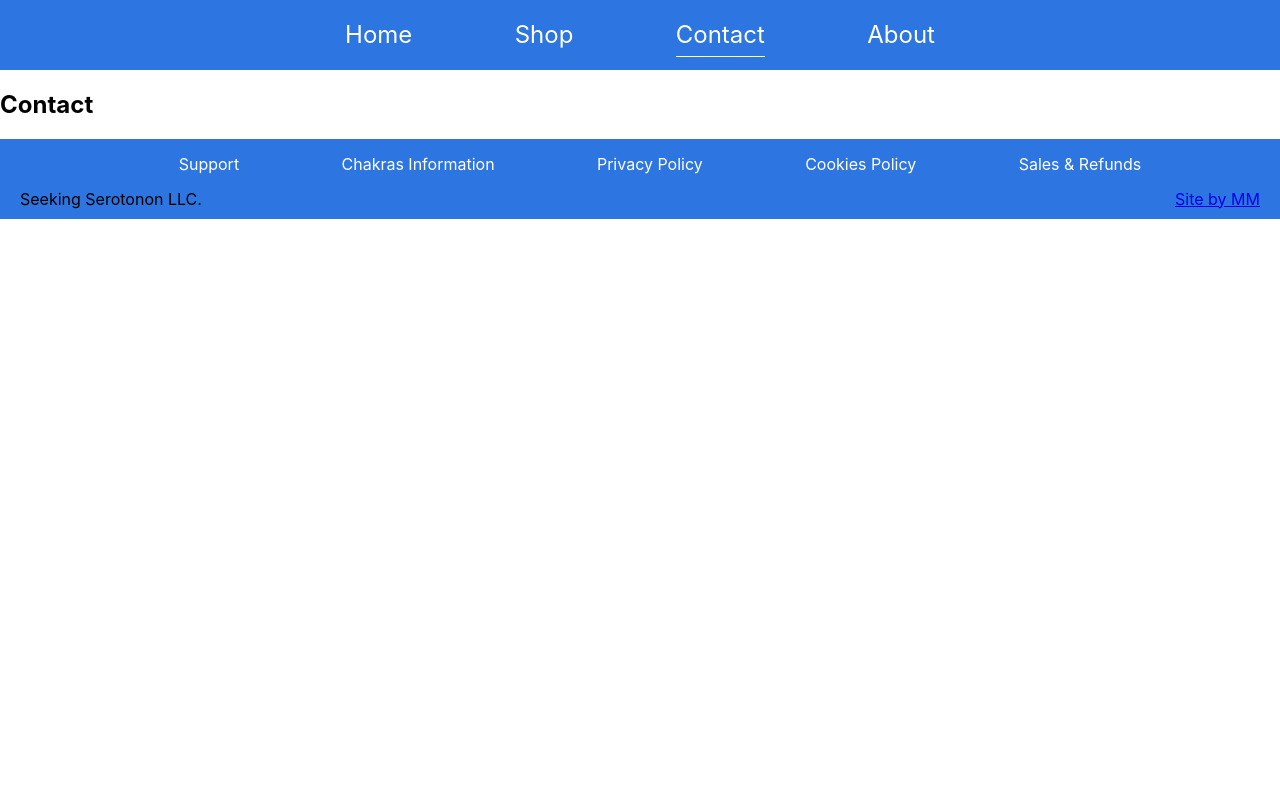
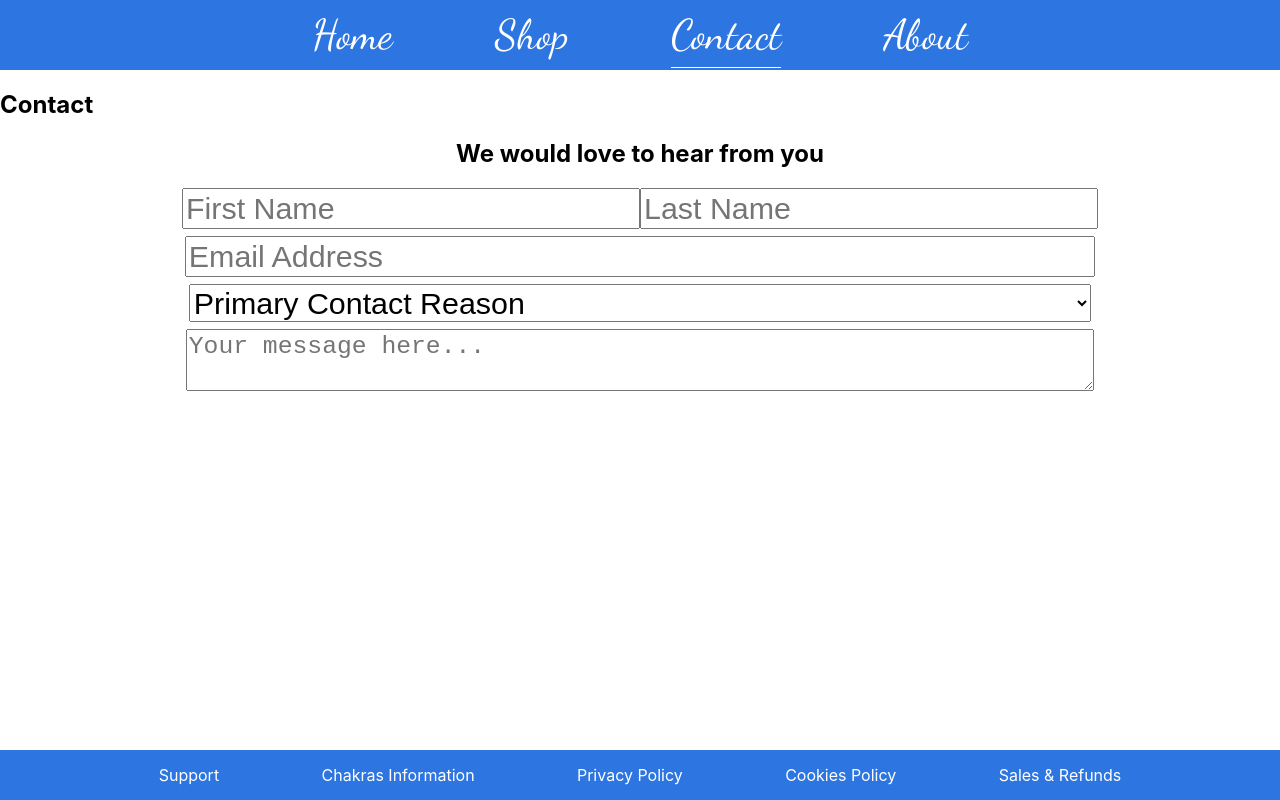
Before and after one commit to Michael-Montgomery/serotonin, a React (Create React App) app: page /contact in a window 1280 px wide. Built offline with nearby package versions, Linux system fonts and the light colour scheme.

Commit message:
styles and content.

```diff
--- a/public/index.html
+++ b/public/index.html
@@ -10,6 +10,14 @@
       content="Web site created using create-react-app"
     />
     <link rel="apple-touch-icon" href="%PUBLIC_URL%/logo192.png" />
+
+
+    <!--  Google Fonts -->
+
+
+    <link rel="preconnect" href="https://fonts.googleapis.com">
+<link rel="preconnect" href="https://fonts.gstatic.com" crossorigin>
+<link href="https://fonts.googleapis.com/css2?family=Dancing+Script:wght@400..700&display=swap" rel="stylesheet">
     <!--
       manifest.json provides metadata used when your web app is installed on a
       user's mobile device or desktop. See https://developers.google.com/web/fundamentals/web-app-manifest/
--- a/src/components/footer/footer.css
+++ b/src/components/footer/footer.css
@@ -1,5 +1,9 @@
 #footer-wrapper {
     height: 50px;
+    position: fixed;
+  left: 0;
+  bottom: 0;
+  width: 100%;
 }
 
 #footer-wrapper ul {
@@ -8,6 +12,7 @@
     list-style-type: none;
     line-height: 50px;
     margin: 0;
+    padding-left: 0;
 }
 
 #footer-wrapper ul li {
@@ -29,8 +34,46 @@
     display: inline;
     text-align: center;
     margin: 0 auto;
+    color: white;
 }
 
 #site-credit-link {
     float: right;
+    text-decoration: none;
+    color: white;
 }
+
+
+
+
+
+
+
+
+
+
+
+
+
+
+
+
+
+
+@media only screen and (max-width: 600px) {
+    #footer-wrapper {
+        height: auto;
+        padding-top: 15px;
+    }
+
+    #footer-wrapper:not(#lower-footer) {
+        display: none;
+    }
+
+    #footer-wrapper ul li {
+        display: block;
+        margin: -15px;
+    }
+
+    #footer-wrapper ul li a {}
+  }
--- a/src/components/header/header.css
+++ b/src/components/header/header.css
@@ -18,13 +18,17 @@ header nav img {
 
 header nav a {
     text-decoration: none;
-    font-size: 1.5em;
+    font-size: 2.6em;
     /* color: #624ADC;
      */
      color: white;
     margin: 0 4vw;
     padding: 0;
     transition: all .5s;
+    font-family: "Dancing Script", cursive;
+  font-optical-sizing: auto;
+  /* font-weight: <weight>; */
+  font-style: normal;
 }
 
 header nav a.active {
@@ -35,7 +39,7 @@ header nav a.active {
 header nav a:hover:not(.active) {
     border-top: 1px solid white;
     border-bottom: 1px solid white;
-    padding: 7px 0;
+    padding: 4px 0;
 }
 
 .responsive-menu-btn {
@@ -49,6 +53,7 @@ header nav a:hover:not(.active) {
     transition: all .4s;
     position: sticky;
     top: 70px;
+    border-bottom: 1px solid white;
 }
 
 #shop-header ul {
@@ -105,7 +110,13 @@ header nav a:hover:not(.active) {
     }
 
     #responsive-menu-wrapper {
-        padding-top: 65px;
+        padding-top: 45px;
+        padding-bottom: 15px;
+    }
+
+    #responsive-menu-wrapper details {
+        color: white;
+        margin-bottom: -30px;
     }
 
     #responsive-menu-wrapper ul {
@@ -119,7 +130,7 @@ header nav a:hover:not(.active) {
     }
 
     #responsive-menu-wrapper ul li a {
-        font-size: 1.6em;
+        font-size: 1.8em;
         text-decoration: none;
         color: white;
 
@@ -131,7 +142,7 @@ header nav a:hover:not(.active) {
     }
 
     #mobile-shop-wrapper dd {
-        font-size: .8em;
+        font-size: .9em;
     }
 
     #mobile-shop-wrapper dl dt {
--- a/src/components/header/header.js
+++ b/src/components/header/header.js
@@ -20,7 +20,7 @@ function Header(props) {
 
     return (
        <>
-        <header style={{ height: responsiveHeaderExpanded ? '500px' : '70px', backgroundColor:  props.color ? props.color : '#2D75E0'}}>
+        <header style={{ height: responsiveHeaderExpanded ? 'auto' : '70px', backgroundColor:  props.color ? props.color : '#2D75E0'}}>
             <nav>
                 <NavLink to='/'>Home</NavLink>
                 <Link onMouseEnter={handleShopMenu}>Shop</Link>
@@ -38,7 +38,11 @@ function Header(props) {
                             <Link to='/'>Home</Link>
                         </li>
                         <li>
-                            <Link to='/shop'>Shop</Link>
+                            {/* <Link to='/shop'>Shop</Link> */}
+                           <details>
+                            <summary>
+                            Shop
+                            </summary>
                             <div id='mobile-shop-wrapper' style={{backgroundColor:  props.color ? props.color : '#2D75E0'}}>
                                 <dl>
                                     <dt>Women</dt>
@@ -49,6 +53,7 @@ function Header(props) {
                                     <dd><Link>Items</Link></dd>
                                 </dl>
                             </div>
+                           </details>
                         </li>
                         <li>
                             <Link to='/contact'>Contact</Link>
--- a/src/components/packagemodal/packagemodal.css
+++ b/src/components/packagemodal/packagemodal.css
@@ -13,8 +13,13 @@
     box-shadow: 0px 0px 42px -2px rgba(0, 0, 0, 0.75);}
 
 #package-modal-wrapper h2 {
+    font-size: 1.8em;
     text-align: center;
     margin-top: 0;
+    font-family: "Dancing Script", cursive;
+  font-optical-sizing: auto;
+  /* font-weight: <weight>; */
+  font-style: normal;
 }
 
 #package-modal-picture-wrapper {
--- a/src/pages/checkout/checkout.css
+++ b/src/pages/checkout/checkout.css
@@ -1,6 +1,7 @@
 
 #checkout-wrapper {
     padding-right: 45px;
+    padding-bottom: 70px;
 }
 
 #checkout-wrapper h2 {
@@ -16,10 +17,19 @@ summary {
     font-size: 1.6em;
 }
 
-#place-order-btn {
+#place-order-btn, #continue-shop-btn {
     width: 668px;
-    font-size: 1.4em;
+    font-size: 1.8em;
     margin-bottom: 50px;
+    color: #2D75E0;
+    background-color: white;
+    border: 2px solid #2D75E0;
+    transition: all .4s;
+}
+
+#place-order-btn:hover, #continue-shop-btn:hover {
+    background-color: #2D75E0;
+    color: white;
 }
 
 
--- a/src/pages/checkout/checkout.js
+++ b/src/pages/checkout/checkout.js
@@ -6,7 +6,7 @@ import { cartContext } from '../../context/cartContext';
 import { useContext, useState } from 'react';
 // import { faApplePay } from '@fortawesome/free-brands-svg-icons/faApplePay';
 import { faCcMastercard, faCcVisa } from '@fortawesome/free-brands-svg-icons';
-// import Footer from '../../components/footer/footer';
+import Footer from '../../components/footer/footer';
 
 
 function Checkout() {
@@ -58,7 +58,7 @@ function Checkout() {
                 <div id='checkout-wrapper'>
                     <h2>Checkout</h2>
                     <div id='checkout-info-wrapper'>
-                        <button><FontAwesomeIcon icon={faCircleArrowLeft}></FontAwesomeIcon> Continue Shopping</button>
+                        <button id='continue-shop-btn'><FontAwesomeIcon icon={faCircleArrowLeft}></FontAwesomeIcon> Continue Shopping</button>
                         <details open>
                             <summary>Shipping Information</summary>
                             <form id='shipping-info-form'>
@@ -246,7 +246,7 @@ function Checkout() {
 
                 </div>
             </cartContext.Provider>
-
+            <Footer></Footer>
         </>
     )
 }
--- a/src/pages/contact/contact.css
+++ b/src/pages/contact/contact.css
@@ -0,0 +1,20 @@
+
+#contact-form-wrapper {
+    text-align: center;
+}
+
+#contact-form-wrapper input, #contact-form-wrapper textarea, #contact-form-wrapper select {
+    font-size: 1.9em;
+}
+
+.half {
+    width: 450px;
+    margin-bottom: 7px;
+}
+
+.half:first-child {}
+
+.full {
+    width: 70.5vw;
+    margin-bottom: 7px;
+}
--- a/src/pages/contact/contact.js
+++ b/src/pages/contact/contact.js
@@ -1,12 +1,37 @@
+import { useState } from 'react';
 import Footer from '../../components/footer/footer';
 import Header from '../../components/header/header';
 import './contact.css';
 
 function Contact() {
+
+    const [orderFieldVisible, setOrderFieldVisible] = useState(false);
+
     return (
         <>
             <Header></Header>
             <h2>Contact</h2>
+            <form id='contact-form-wrapper'>
+                <h2>We would love to hear from you</h2>
+                <input placeholder='First Name' className='half'></input>
+                <input placeholder='Last Name' className='half'></input><br></br>
+                <input placeholder='Email Address' className='full'></input><br></br>
+                <select onChange={(e) => {
+                    if (e.target.value === 'ordersupport') {
+                        setOrderFieldVisible(true)
+                    } else {
+                        setOrderFieldVisible(false)
+                    }
+                }} className='full'>
+                    <option value='default'>Primary Contact Reason</option>
+                    <option value='ordersupport'>Order Support</option>
+                    <option value='reviews'>Reviews/Feedback</option>
+                </select><br></br>
+                {
+                    orderFieldVisible ? <><input placeholder='Order Number' className='full'></input><br></br></> : <></>
+                }
+                <textarea placeholder='Your message here...' className='full'></textarea>
+            </form>
             <Footer></Footer>
         </>
     )
--- a/src/pages/home/home.js
+++ b/src/pages/home/home.js
@@ -6,7 +6,9 @@ function Home() {
     return(
         <>
         <Header></Header>
+        <div id='home-wrapper'>
         <div id='welcome-picture-wrapper'></div>
+        </div>
         <Footer></Footer>
         </>
     )
--- a/src/pages/packages/packages.css
+++ b/src/pages/packages/packages.css
@@ -1,3 +1,8 @@
+#packages-wrapper {
+    padding-top: 50px;
+    padding-bottom: 50px;
+}
+
 #packages-wrapper h2 {
     text-align: center;
     color: white;
@@ -15,7 +20,6 @@
     display: inline;
 }
 
-
 .package-wrapper {
     width: 40vw;
     height: 50vh;
@@ -31,6 +35,10 @@
 .package-title {
     font-size: 1.4em;
     color: white;
+    font-family: "Dancing Script", cursive;
+  font-optical-sizing: auto;
+  /* font-weight: <weight>; */
+  font-style: normal;
 }
 
 .package-thumbnail-wrapper {
@@ -107,6 +115,7 @@
 @media only screen and (max-width: 600px) {
     .package-wrapper {
         width: 90vw;
+        margin-right: 0;
     }
 
     .package-thumbnail-wrapper {
```
